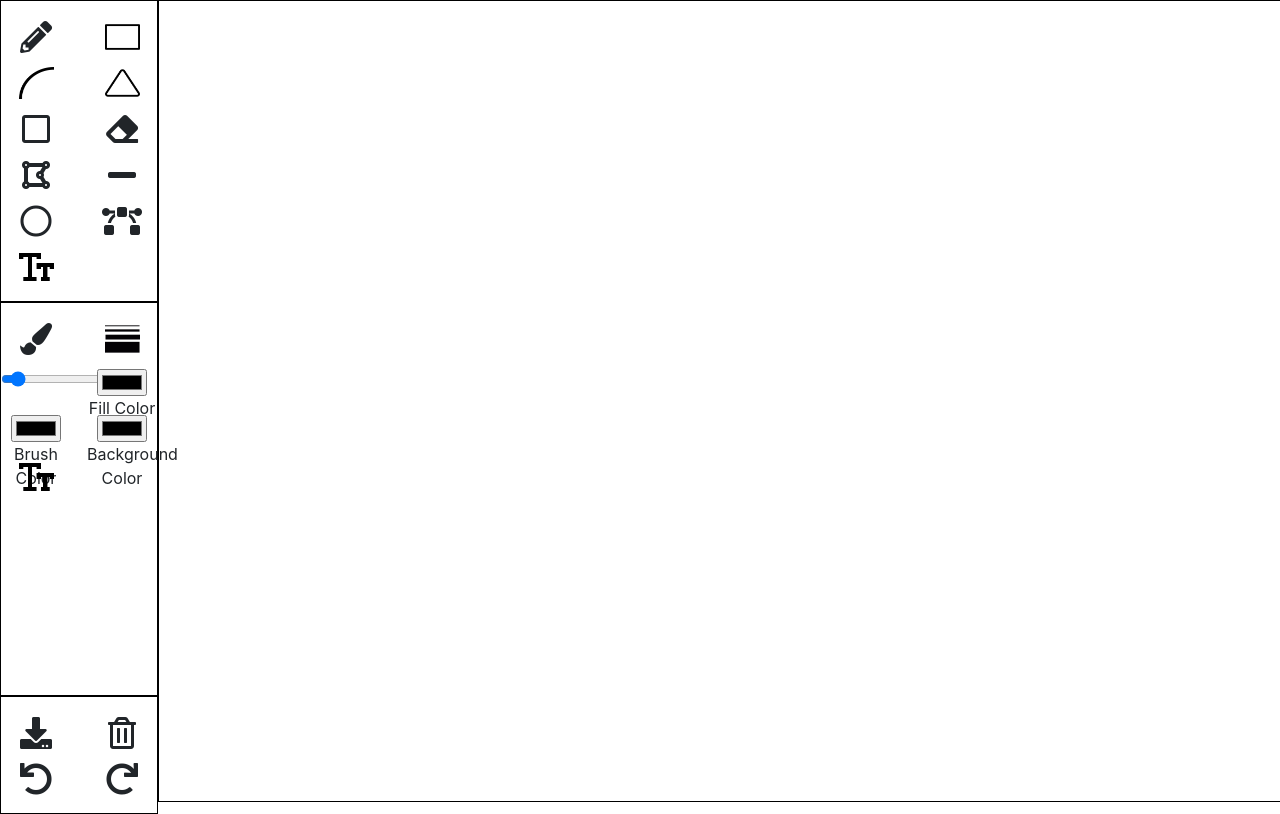
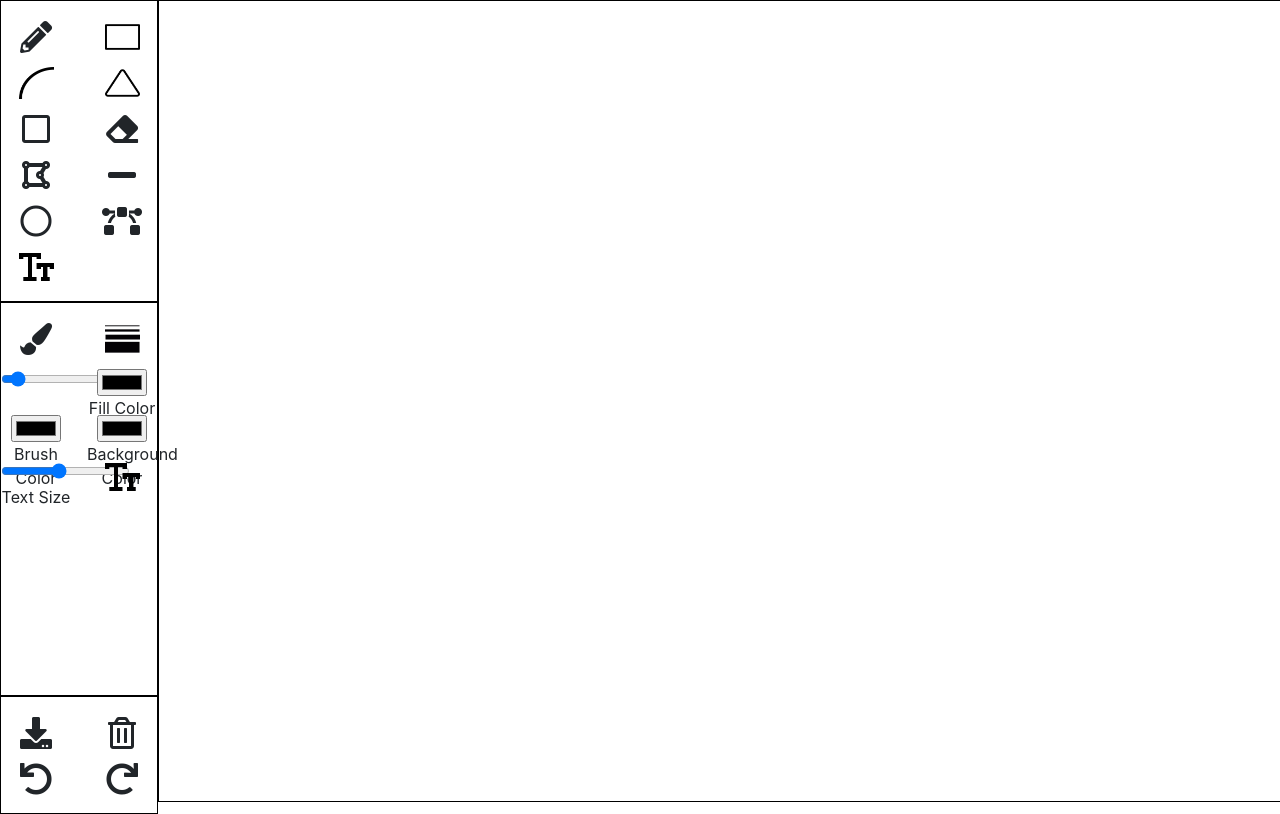
Before and after one commit to auntRaunt/canvas-project-g2, a plain HTML site: page index.html in a window 1280 px wide. Shown: the top 814 px of the page. Drawn offline with nearby package versions, Linux system fonts and the light colour scheme.

Commit message:
Update index.html

```diff
--- a/index.html
+++ b/index.html
@@ -53,6 +53,10 @@
           <input type="color" value="#000000" id="background-color">Background Color
           <!-- Background Color  -->
         </div>
+        <div class="button">
+          <input type="range" min="10" max="99" value="49" step="1" id="text-size">Text Size
+          <!-- text Color  -->
+        </div>
         <div class="button"><img src="images/text.png" alt="text" id="background-color-set"></div>
 
         <div class="button"></div>
```
